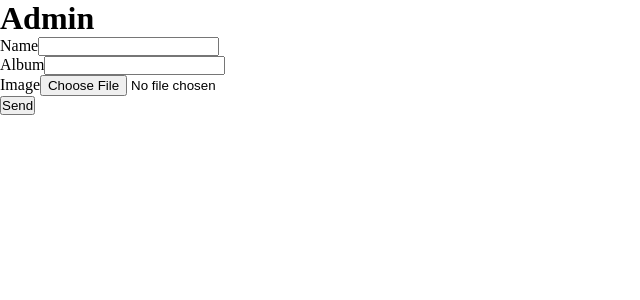
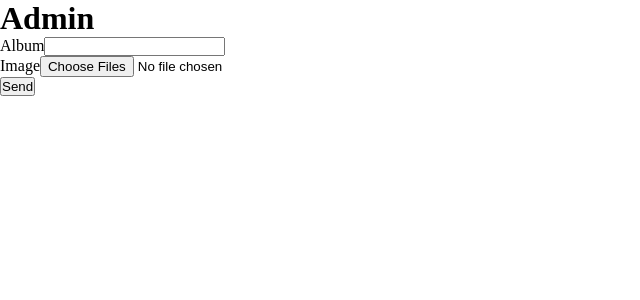
Before and after one commit to LeonardoBevilacqua/project-blue-frame, a React (Create React App) app in the folder client/: page /admin in a window 1280 px wide. Shown: the top 300 px of the page, without its empty margins (0-640 px from the left). Built offline with nearby package versions, Linux system fonts and the light colour scheme.

Commit message:
Allowing to send multiple files

```diff
--- a/client/src/pages/Admin/Admin.tsx
+++ b/client/src/pages/Admin/Admin.tsx
@@ -4,17 +4,18 @@ import { useForm } from 'react-hook-form';
 
 function Admin() {
 	type FormValues = {
-		name: string;
 		album: string;
-		image: FileList;
+		images: File[];
 	};
 	const { register, handleSubmit, formState: { errors } } = useForm<FormValues>();
 
 	const onSubmit = async (form: FormValues) => {
 		const appService = new AppService();
 
-		const { data } = await appService.postAlbum({ name: form.name, album: form.album });
-        appService.postAlbumImage(data['_id'], form.image[0])
+		for (const image of form.images) {
+			const { data } = await appService.postAlbum({ name: image.name, album: form.album });
+			appService.postAlbumImage(data['_id'], image);
+		}
 	};
 
 	return (
@@ -22,18 +23,14 @@ function Admin() {
 			<h1>Admin</h1>
 			<form>
 				<div>
-					<label htmlFor="name">Name</label>
-					<input type="text" {...register('name')} id="name" />
-				</div>
-				<div>
 					<label htmlFor="album">Album</label>
 					<input type="text" {...register('album', { required: true })} id="album" />
 					{errors.album && <p>Required</p>}
 				</div>
 				<div>
 					<label htmlFor="image">Image</label>
-					<input type="file" {...register('image', { required: true })} id="image" />
-					{errors.image && <p>Required</p>}
+					<input type="file" {...register('images', { required: true })} id="images" multiple={true} />
+					{errors.images && <p>Required</p>}
 				</div>
 				<div>
 					<button type="submit">Send</button>
```
